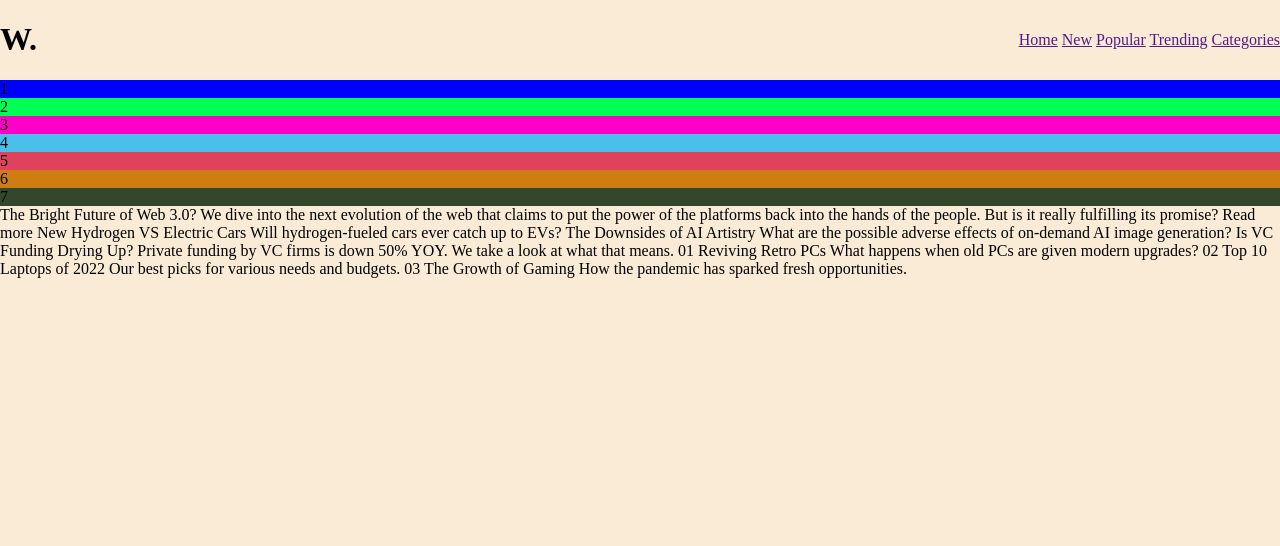
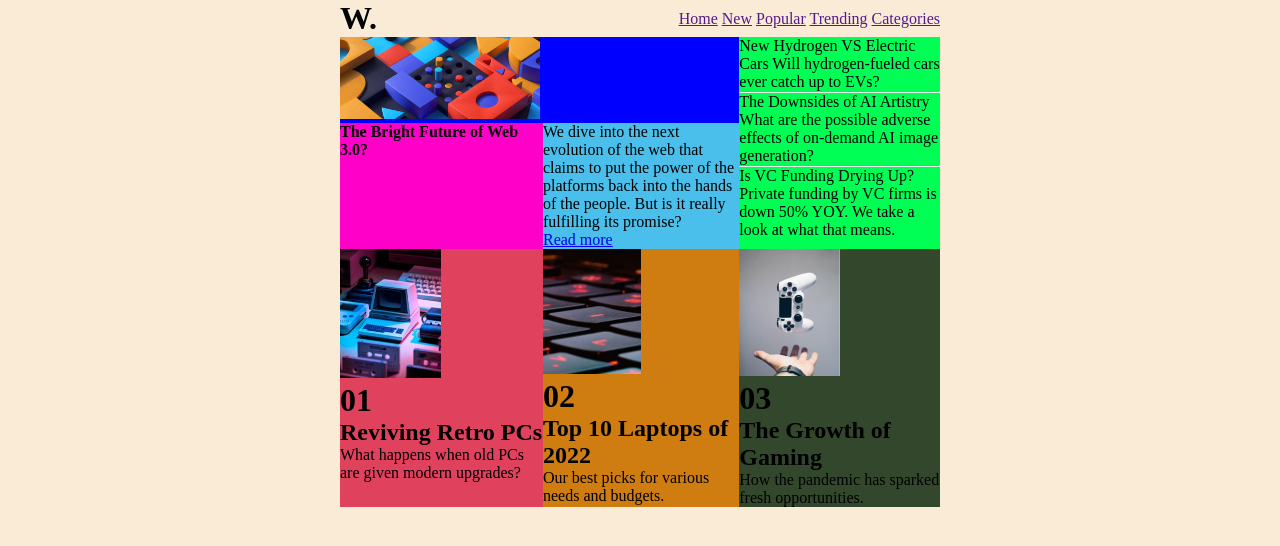
Before and after one commit to luiz-ferreira-bot/News-homepage, a plain HTML site: page index.html in a window 1280 px wide. Drawn offline with Linux system fonts and the light colour scheme.

Commit message:
adcionando conteudos ao GRID

```diff
--- a/index.html
+++ b/index.html
@@ -15,6 +15,7 @@
 </head>
 
 <body>
+  <div class="container-principal">
     <header class="header">
       <h1>W.</h1>
       <ul>
@@ -25,52 +26,58 @@
         <a href="">Categories</a>
       </ul>
     </header>
-
     <main>
       <div class="container">
-      <div class="item-1">1</div>
-      <div class="item-2">2</div>
-      <div class="item-3">3</div>
-      <div class="item-4">4</div>
-      <div class="item-5">5</div>
-      <div class="item-6">6</div>
-      <div class="item-7">7</div>
+        <div class="item-1">
+          <img src="assets/images/image-web-3-desktop.jpg" alt="">
+        </div>
+        <div class="item-2">
+          <p>
+            New
+            Hydrogen VS Electric Cars
+            Will hydrogen-fueled cars ever catch up to EVs?</p>
+          <hr>
+          <p>
+            The Downsides of AI Artistry
+            What are the possible adverse effects of on-demand AI image generation?</p>
+          <hr>
+          <p>
+            Is VC Funding Drying Up?
+            Private funding by VC firms is down 50% YOY. We take a look at what that means.</p>
+        </div>
+        <div class="item-3">
+          <strong>The Bright Future of Web 3.0?</strong>
+        </div>
+        <div class="item-4">
+          <p>
+            We dive into the next evolution of the web that claims to put the power of the platforms back into the hands
+            of the
+            people.
+            But is it really fulfilling its promise?
+          </p>
+          <a href="#">Read more</a>
+        </div>
+        <div class="item-5">
+          <img src="assets/images/image-retro-pcs.jpg" alt="">
+          <h1>01</h1>
+          <h2>Reviving Retro PCs</h2>
+          <p>What happens when old PCs are given modern upgrades?</p>
+        </div>
+        <div class="item-6">
+          <img src="assets/images/image-top-laptops.jpg" alt="">
+          <h1>02</h1>
+          <h2>Top 10 Laptops of 2022</h2>
+          <p>Our best picks for various needs and budgets.</p>
+        </div>
+        <div class="item-7">
+          <img src="assets/images/image-gaming-growth.jpg" alt="">
+          <h1>03</h1>
+          <h2>The Growth of Gaming</h2>
+          <p>How the pandemic has sparked fresh opportunities.</p>
+        </div>
       </div>
     </main>
-
-
-  The Bright Future of Web 3.0?
-
-  We dive into the next evolution of the web that claims to put the power of the platforms back into the hands of the
-  people.
-  But is it really fulfilling its promise?
-
-  Read more
-
-  New
-
-  Hydrogen VS Electric Cars
-  Will hydrogen-fueled cars ever catch up to EVs?
-
-  The Downsides of AI Artistry
-  What are the possible adverse effects of on-demand AI image generation?
-
-  Is VC Funding Drying Up?
-  Private funding by VC firms is down 50% YOY. We take a look at what that means.
-
-  01
-  Reviving Retro PCs
-  What happens when old PCs are given modern upgrades?
-
-  02
-  Top 10 Laptops of 2022
-  Our best picks for various needs and budgets.
-
-  03
-  The Growth of Gaming
-  How the pandemic has sparked fresh opportunities.
-
-
+  </div>
 </body>
 
 </html>
--- a/root.css
+++ b/root.css
@@ -1,6 +1,19 @@
+*{
+    box-sizing: border-box;
+    margin: 0;
+    padding: 0;
+}
+
+
 body {
     /* width: 1446px; */
+    height: 100vh;
     background-color: antiquewhite;
+    margin: auto;
+}
+
+.container-principal{
+    width: 600px;
     margin: auto;
 }
 
--- a/style.css
+++ b/style.css
@@ -4,30 +4,49 @@
     align-items: center;
 }
 
+img{
+    width: 50%;
+}
+
 .item-1{
+    grid-area: fabiana;
     background-color: blue;
 }
 
 .item-2{
+    grid-area: carla;
     background-color: rgb(0, 255, 85);
 }
 
 .item-3{
+    grid-area: tania;
     background-color: rgb(255, 0, 200);
 }
 
 .item-4{
+    grid-area: felipa;
     background-color: rgb(75, 191, 236);
 }
 
 .item-5{
+    grid-area: titia;
     background-color: rgb(224, 66, 93);
 }
 
 .item-6{
+    grid-area: joana;
     background-color: rgb(207, 124, 16);
 }
 
 .item-7{
+    grid-area: neuza;
     background-color: rgb(51, 71, 44);
 }
+
+.container{
+display: grid;
+grid:
+"fabiana fabiana carla"
+"tania felipa carla"
+"titia joana neuza";
+}
```
Lines whose indentation alone changed are shown as unchanged.
